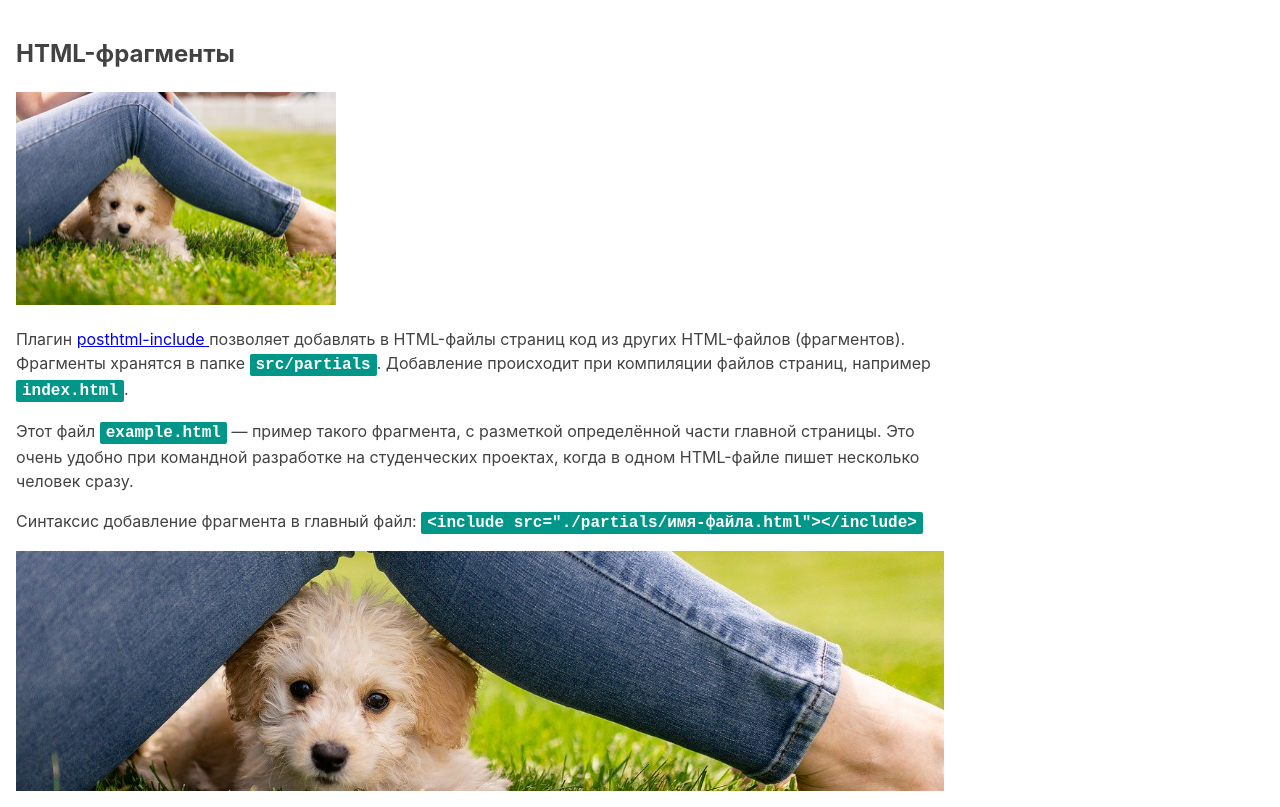
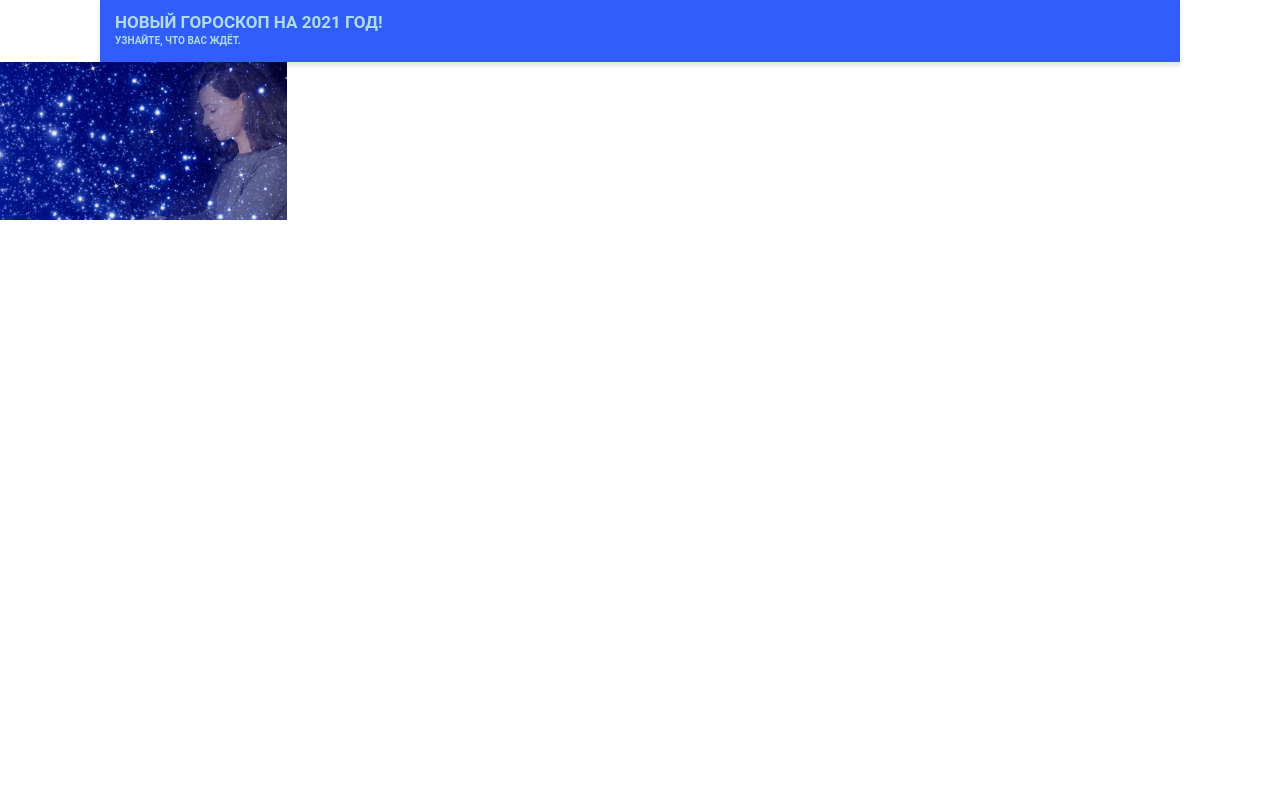
Before and after one commit to Mark-Nelovka/Nativity, a website built with Parcel: page src/index.html in a window 1280 px wide. Built offline with nearby package versions, Linux system fonts and the light colour scheme.

Commit message:
header done

```diff
--- a/package.json
+++ b/package.json
@@ -3,10 +3,10 @@
   "version": "1.1.0",
   "description": "",
   "main": "index.js",
-  "homepage": "https://goitacademy.github.io/parcel-project-template",
+  "homepage": "https://Mark-Nelovka/Nativity",
   "scripts": {
     "dev": "parcel src/*.html",
-    "build": "parcel build src/*.html --public-url /parcel-project-template/"
+    "build": "parcel build src/*.html --public-url /Nativity/"
   },
   "repository": {
     "type": "git",
--- a/src/index.html
+++ b/src/index.html
@@ -1,21 +1,18 @@
 <!DOCTYPE html>
 <html lang="ru">
+
 <head>
   <meta charset="UTF-8" />
   <meta name="viewport" content="width=device-width, initial-scale=1.0" />
-    <title>Заголовок страницы</title>
-    <link
-      rel="stylesheet"
-      href="https://cdnjs.cloudflare.com/ajax/libs/modern-normalize/1.0.0/modern-normalize.min.css"
+  <title>Гороскоп</title>
+  <link rel="stylesheet" href="https://cdnjs.cloudflare.com/ajax/libs/modern-normalize/1.0.0/modern-normalize.min.css"
     integrity="sha512-ISS7cAi1PEhQ8jnbJpJZMd29NlhNj4AWYyLOSp2CE/CsHxTCu+r+t0D2yoJudVrd0/8fTVPUVDzY5Tvli75u/g=="
-      crossorigin="anonymous"
-    />
+    crossorigin="anonymous" />
 </head>
+
 <body>
-    <!-- Так добавляются фрагменты в главные HTML-файлы страниц. -->
-    <include src="./partials/example.html"></include>
-
-    <!-- Скрипт идёт последним в разметке. В нём уже подключен главный SASS-файл. -->
+  <include src="./partials/header.html"></include>
   <script src="./index.js"></script>
 </body>
+
 </html>
--- a/src/partials/example.html
+++ /dev/null
@@ -1,33 +0,0 @@
-<article class="example">
-  <h1>HTML-фрагменты</h1>
-
-  <!-- Путь к изображениям из HTML-фрагмента такой, как из файла index.html -->
-  <img src="images/demo.jpg" alt="" width="320" />
-  <p>
-    Плагин
-    <a
-      href="https://github.com/posthtml/posthtml-include"
-      target="_blank"
-      rel="noopener noreferrer"
-    >
-      posthtml-include
-    </a>
-    позволяет добавлять в HTML-файлы страниц код из других HTML-файлов (фрагментов). Фрагменты
-    хранятся в папке
-    <code>src/partials</code>. Добавление происходит при компиляции файлов страниц, например
-    <code>index.html</code>.
-  </p>
-
-  <p>
-    Этот файл <code>example.html</code> &mdash; пример такого фрагмента, с разметкой определённой
-    части главной страницы. Это очень удобно при командной разработке на студенческих проектах,
-    когда в одном HTML-файле пишет несколько человек сразу.
-  </p>
-
-  <p>
-    Синтаксис добавление фрагмента в главный файл:
-    <code> &lt;include src="./partials/имя-файла.html"&gt;&lt;/include&gt; </code>
-  </p>
-
-  <div class="background"></div>
-</article>
--- /dev/null
+++ b/src/partials/header.html
@@ -0,0 +1,7 @@
+<header class='container header'>
+    Новый гороскоп на 2021 год!<br />
+    <span class="subtitle">Узнайте, что Вас ждёт.</span>
+</header>
+<section>
+    <img src="images/ava-min.png" alt="ava">
+</section>
--- a/src/sass/_example.scss
+++ /dev/null
@@ -1,27 +0,0 @@
-.example {
-  font-family: -apple-system, BlinkMacSystemFont, 'Segoe UI', Roboto, Oxygen, Ubuntu, Cantarell,
-    'Open Sans', 'Helvetica Neue', sans-serif;
-  line-height: 1.5;
-  background-color: #fff;
-  color: #424242;
-  max-width: 960px;
-  padding: 16px;
-}
-
-.example code {
-  font-family: monospace;
-  font-size: 16px;
-  font-weight: 700;
-  background-color: #009688;
-  color: #fff;
-  padding: 2px 6px;
-  border-radius: 2px;
-}
-
-.example .background {
-  height: 240px;
-  // Путь к изображениям из SASS-файла всегда такой, как из папки css
-  background-image: url('../images/demo.jpg');
-  background-size: cover;
-  background-position: center;
-}
--- /dev/null
+++ b/src/sass/_header.scss
@@ -0,0 +1,51 @@
+.container {
+  width: 100%;
+  padding-left: 15px;
+  padding-right: 15px;
+  margin-left: auto;
+  margin-right: auto;
+
+  @media screen and (min-width: 480px) {
+    width: 480px;
+  }
+  @media screen and (min-width: 768px) and (max-width: 1079px) {
+    width: 730px;
+  }
+  @media screen and (min-width: 1080px) {
+    width: 1080px;
+  }
+}
+
+.header {
+    background: #315DFA;
+box-shadow: 0px 4px 4px rgba(0, 0, 0, 0.1);
+font-family: 'Roboto';
+font-style: normal;
+font-weight: 700;
+font-size: 17px;
+line-height: 16px;
+text-transform: uppercase;
+color: #AFDCE6;
+padding-top: 14px;
+padding-bottom: 13px;
+
+}
+
+.subtitle {
+
+font-family: 'Roboto';
+font-style: normal;
+font-weight: 700;
+font-size: 10px;
+line-height: 16px;
+color: #AFDCE6;
+}
+
+
+// @media screen and (min-width: 310px) {
+//     width: 290px;
+// }
+
+// @media screen and (min-width: 760px) {
+//     width: 690px;
+// }
--- a/src/sass/main.scss
+++ b/src/sass/main.scss
@@ -1,7 +1 @@
-/*
- * Главный файл стилей.
- * Все паршалы подключаются сюда.
- */
-
-// Стили для файла с примером HTML-фрагмента
-@import './example';
+@import './header'
```
Also changed, not shown: src/images/ava-min.png (added), src/images/demo.jpg (deleted), src/sass/main.css (added), 1 other file. Lines whose indentation alone changed are shown as unchanged.
